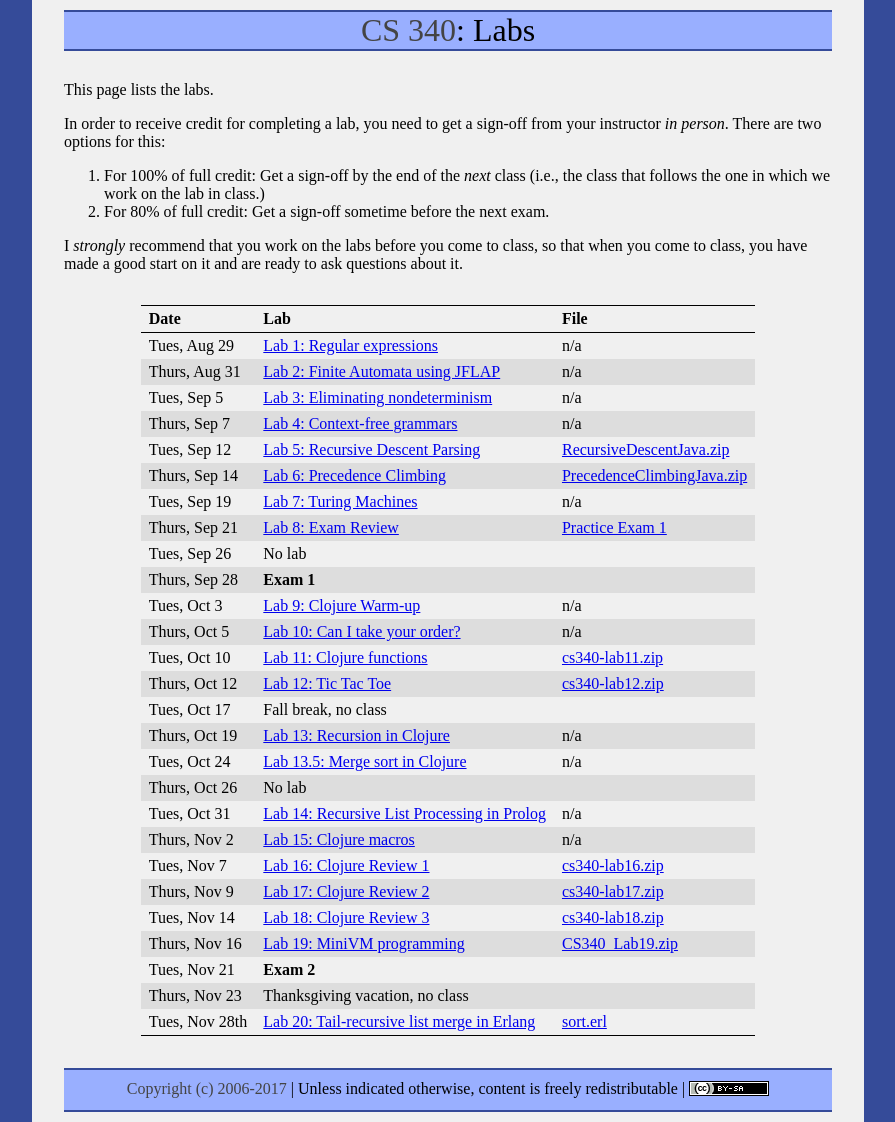
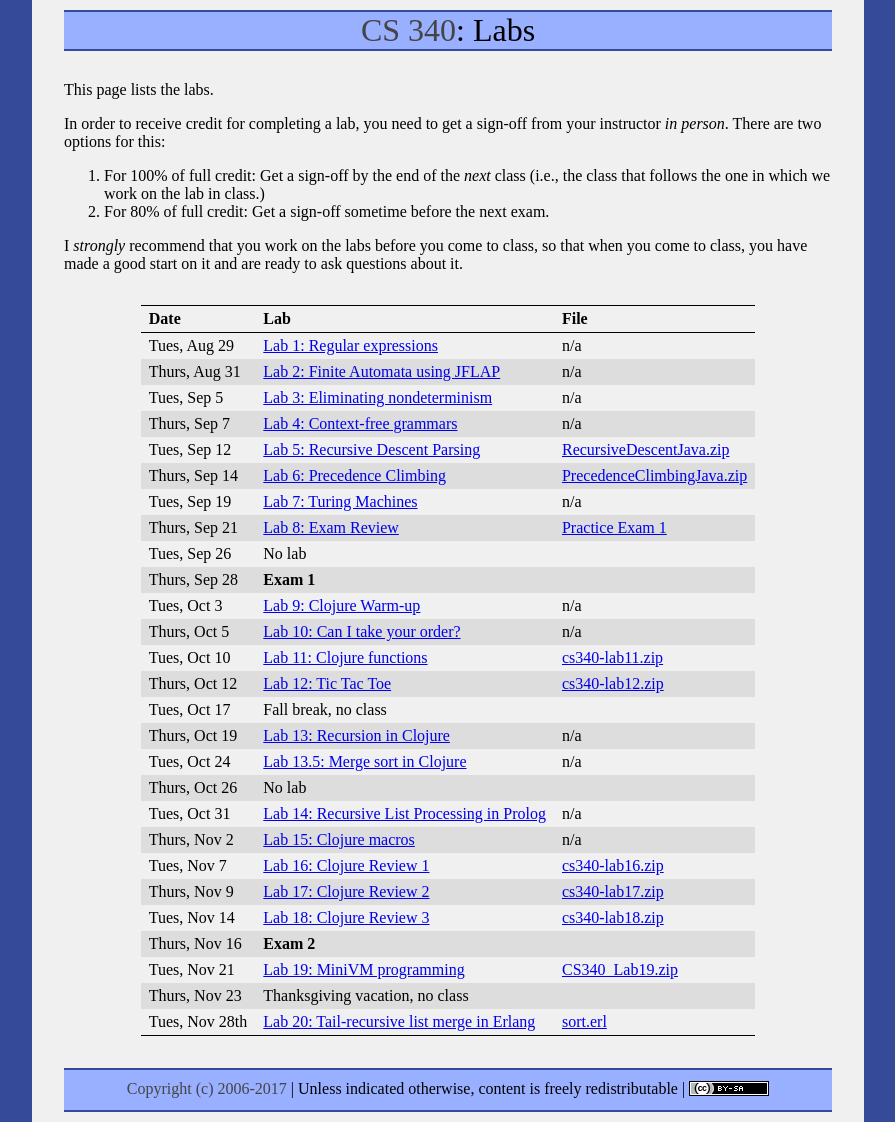
Before and after one commit to ycpcs/cs340-fall2017, a Jekyll site: the page built from labs/index.md, in a window 1280 px wide. Shown: the whole page, without its empty margins (192-1087 px from the left). Built offline with Jekyll 4.4.1, drawn with Linux system fonts in a browser that asks for light colours.

```diff
--- a/labs/index.md
+++ b/labs/index.md
@@ -37,7 +37,7 @@ I *strongly* recommend that you work on the labs before you come to class, so th
 > Tues, Nov 7 | [Lab 16: Clojure Review 1](lab16.html) | [cs340-lab16.zip](cs340-lab16.zip)
 > Thurs, Nov 9 | [Lab 17: Clojure Review 2](lab17.html) | [cs340-lab17.zip](cs340-lab17.zip)
 > Tues, Nov 14 | [Lab 18: Clojure Review 3](lab18.html) | [cs340-lab18.zip](cs340-lab18.zip)
-> Thurs, Nov 16 | [Lab 19: MiniVM programming](lab19.html) | [CS340\_Lab19.zip](CS340_Lab19.zip)
-> Tues, Nov 21 | **Exam 2**
+>Thurs, Nov 16 | **Exam 2**
+> Tues, Nov 21  | [Lab 19: MiniVM programming](lab19.html) | [CS340\_Lab19.zip](CS340_Lab19.zip)
 > Thurs, Nov 23 | Thanksgiving vacation, no class
 > Tues, Nov 28th | [Lab 20: Tail-recursive list merge in Erlang](lab20.html) | [sort.erl](../lectures/sort.erl)
```
